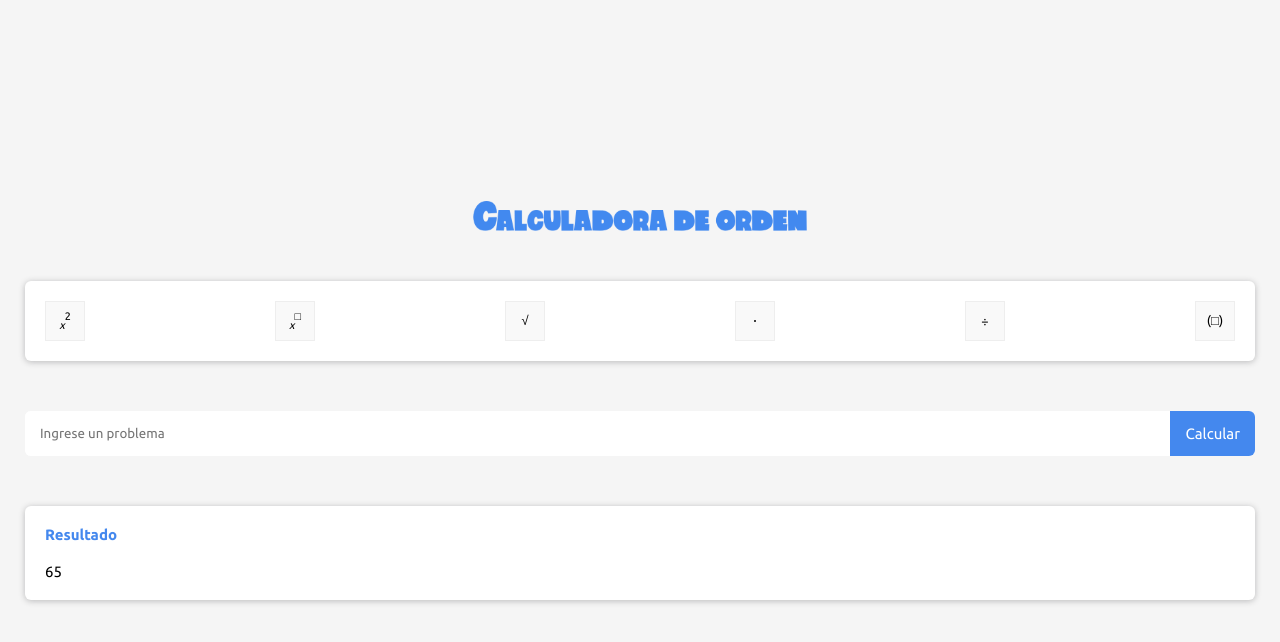
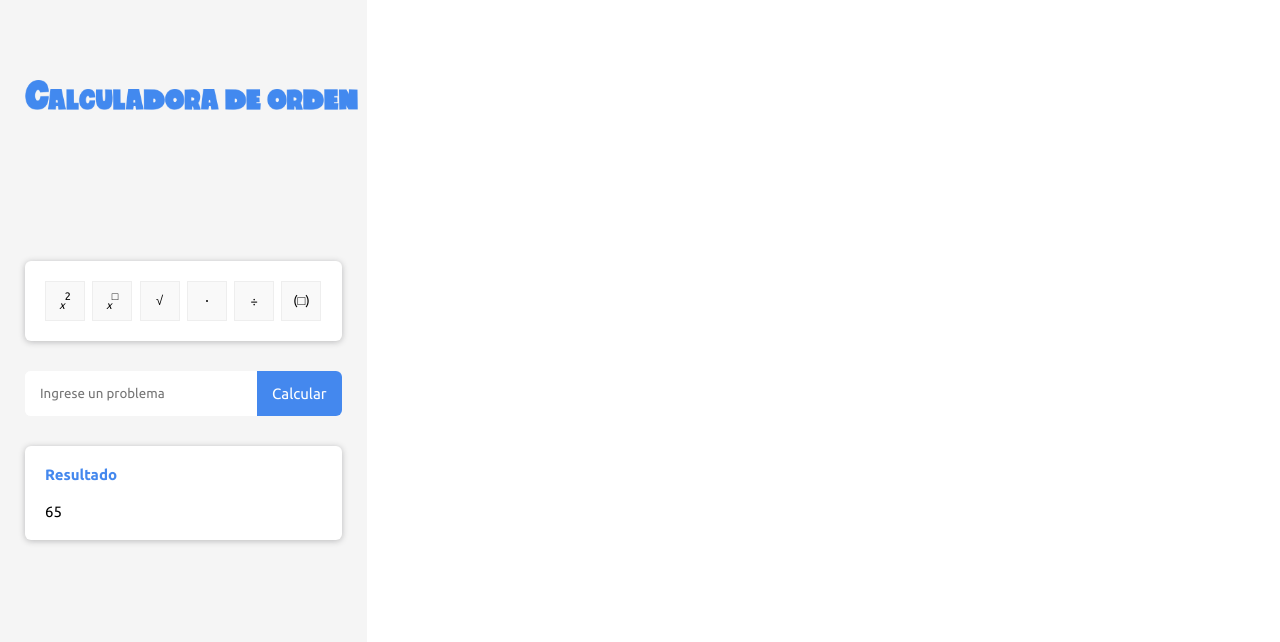
Before and after one commit to yovany-dev/100-proyectos-web, a plain HTML site: page order-calculator/index.html in a window 1280 px wide. Drawn offline with Linux system fonts and the light colour scheme.

Commit message:
Small change interface

```diff
--- a/order-calculator/index.html
+++ b/order-calculator/index.html
@@ -1,5 +1,5 @@
 <!DOCTYPE html>
-<html lang="en">
+<html lang="es">
 <head>
     <meta charset="UTF-8">
     <meta name="viewport" content="width=device-width, initial-scale=1.0">
--- a/order-calculator/style.css
+++ b/order-calculator/style.css
@@ -10,15 +10,19 @@
 .content {
     height: 100vh;
     padding: 25px;
+    position: fixed;
+    top: 0;
     display: flex;
     flex-direction: column;
     justify-content: center;
-    gap: 50px;
+    gap: 30px;
     background-color: #f5f5f5;
 }
 
 .title  {
     height: 30px;
+    position: absolute;
+    top: 80px;
     display: flex;
     justify-content: center;
 }
```
